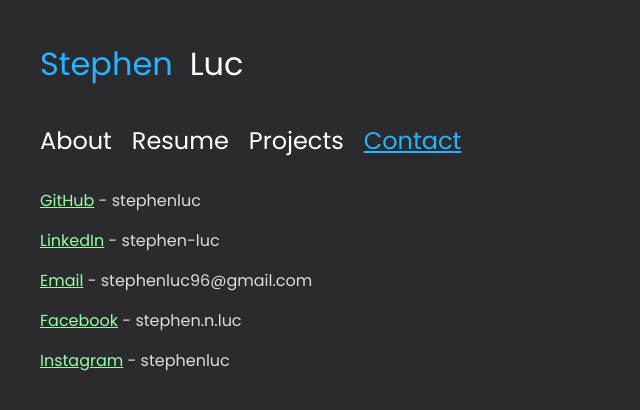
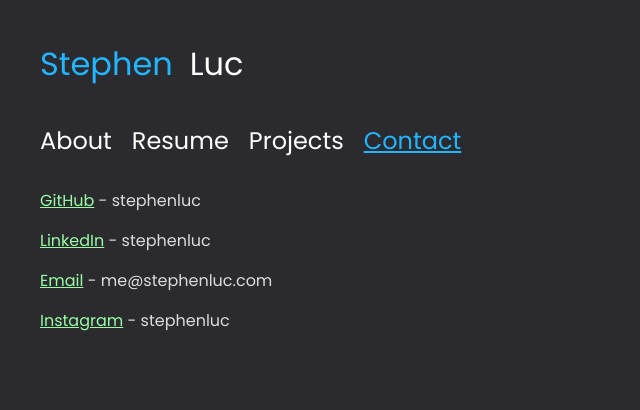
Before and after one commit to stephenluc/stephenluc.github.io, a Jekyll site: the page built from contact/index.html, in a window 1280 px wide. Shown: the top 410 px of the page, without its empty margins (0-640 px from the left). Built offline with Jekyll 4.4.1, drawn with Linux system fonts in a browser that asks for light colours.

Commit message:
Update index.html

```diff
--- a/contact/index.html
+++ b/contact/index.html
@@ -8,16 +8,12 @@ title: Contact
 		<span>&nbsp;- stephenluc</span>
 	</div>
 	<div class="row margin-bottom">
-		<a class="secondary-text" href="https://www.linkedin.com/in/stephen-luc/" target="_blank">LinkedIn</a>
-		<span>&nbsp;- stephen-luc</span>
+		<a class="secondary-text" href="https://www.linkedin.com/in/stephenluc/" target="_blank">LinkedIn</a>
+		<span>&nbsp;- stephenluc</span>
 	</div>
 	<div class="row margin-bottom">
-		<a class="secondary-text" href="mailto:stephenluc96@gmail.com" target="_blank">Email</a>
-		<span>&nbsp;- stephenluc96@gmail.com</span>
-	</div>
-	<div class="row margin-bottom">
-		<a class="secondary-text" href="https://www.facebook.com/stephen.n.luc" target="_blank">Facebook</a>
-		<span>&nbsp;- stephen.n.luc</span>
+		<a class="secondary-text" href="mailto:me@stephenluc.com" target="_blank">Email</a>
+		<span>&nbsp;- me@stephenluc.com</span>
 	</div>
 	<div class="row margin-bottom">
 		<a class="secondary-text" href="https://www.instagram.com/stephenluc/" target="_blank">Instagram</a>
```
